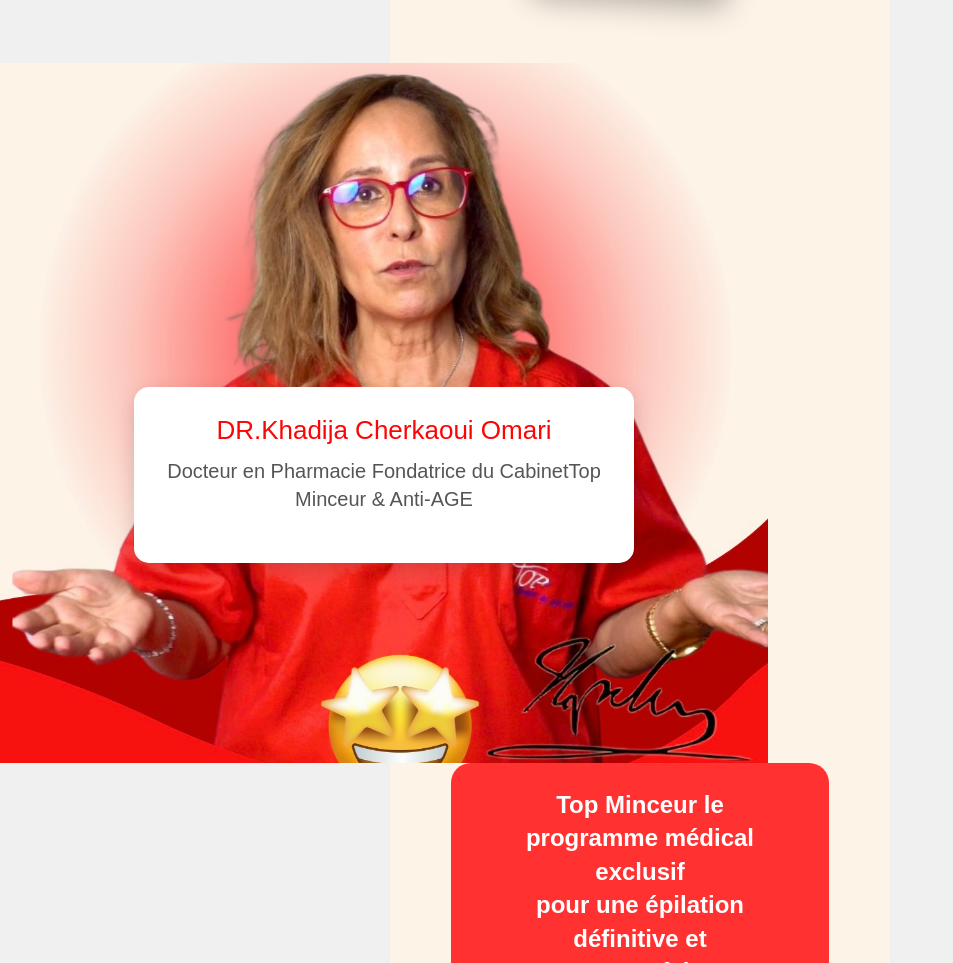
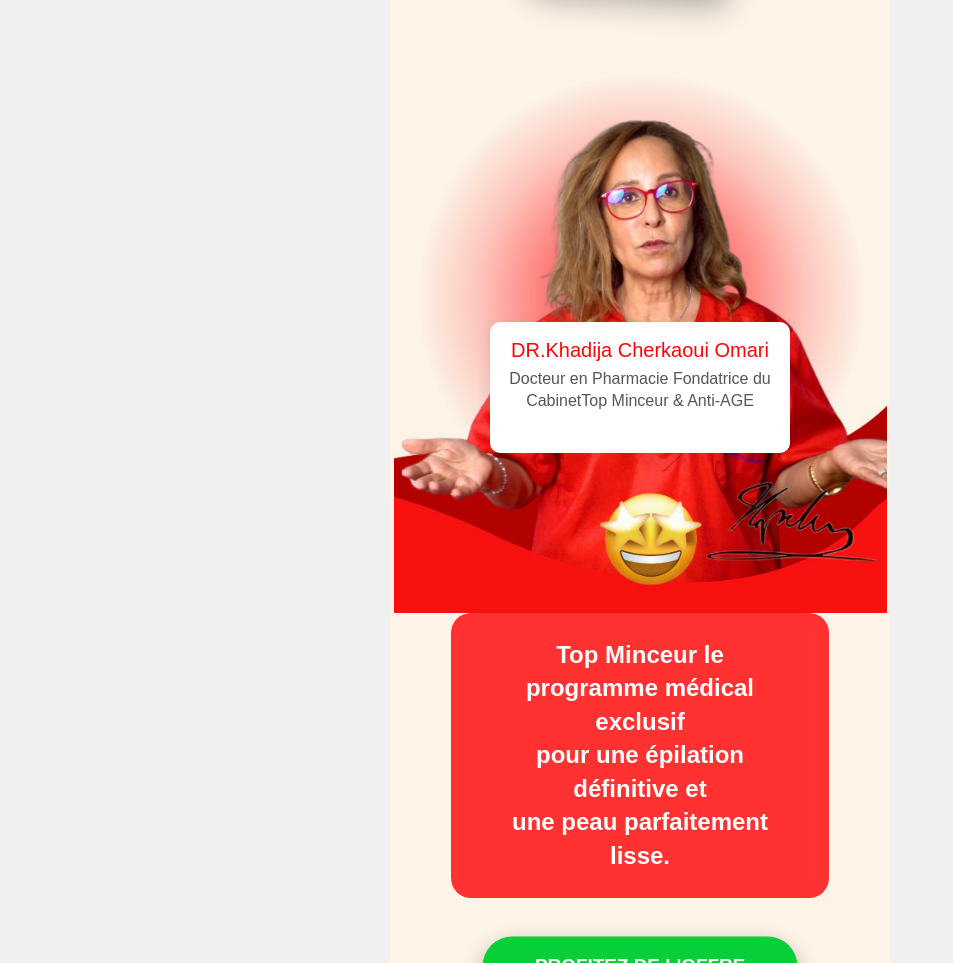
Before and after one commit to boubasma020-svg/epilation-laser, a plain HTML site: page index.html in a window 1280 px wide. Shown: the part 1629-2592 px from the top of the page, without its empty margins (0-953 px from the left). Drawn offline with Linux system fonts and the light colour scheme.

Commit message:
Résoudre conflit: restaurer taille originale doctor-photo et corriger before-after mobile

```diff
--- a/index.html
+++ b/index.html
@@ -452,8 +452,8 @@
             }
 
             .before-after-card img {
-                width: 50%;
-                height: 110px;
+                width: 100%;
+                height: 220px;
                 object-fit: cover;
                 display: block;
                 border-radius: 5px;
@@ -466,8 +466,7 @@
                 padding: 5px 10px;
             }
         }
-        /* Doctor Photo Section */
-        .doctor-photo {
+        .doctor-photo{
             position: relative;
             background-image: url('back1.png');
             background-size: contain;
@@ -475,53 +474,14 @@
             background-repeat: no-repeat;
             color: #ff0000;
             text-align: center;
-            width: 60vw;
+            min-height: 550px;
+            width: 100vw;
             margin-left: calc(-50vw + 50%);
             margin-bottom: 0;
             display: flex;
             align-items: flex-end;
             justify-content: center;
-            padding: 10px 20px;
-        }
-
-        /* Desktop version */
-        @media (min-width: 769px) {
-            .doctor-photo {
-                min-height: 700px;
-                padding-bottom: 200px;
-                background-size: cover;
-            }
-
-            .doctor-name {
-                font-family: 'Anton', sans-serif;
-                font-size: 26px;
-                font-weight: 500;
-                background-color: #ffffff;
-                color: #ff0404;
-                text-align: center;
-                padding: 25px 30px;
-                border-radius: 15px;
-                line-height: 1.4;
-                animation: slideInRight 0.8s ease-out;
-                width: 70%;
-                max-width: 500px;
-                box-shadow: 0 6px 20px rgba(0,0,0,0.15);
-            }
-
-            .doctor-name p {
-                display: block;
-                font-family: 'Poppins', sans-serif;
-                font-size: 20px;
-                font-weight: 300;
-                margin-top: 8px;
-                color: #555555;
-            }
-        }
-
-        /* Mobile version */
-        @media (max-width: 768px) {
-            .doctor-photo {
-                min-height: 550px;
+            padding: 20px 20px;
             padding-bottom: 160px;
         }
 
@@ -548,7 +508,6 @@
             font-weight: 200;
             margin-top: 5px;
             color: #555555;
-            }
         }
 
         @keyframes slideInLeft {
```
Lines whose indentation alone changed are shown as unchanged.
